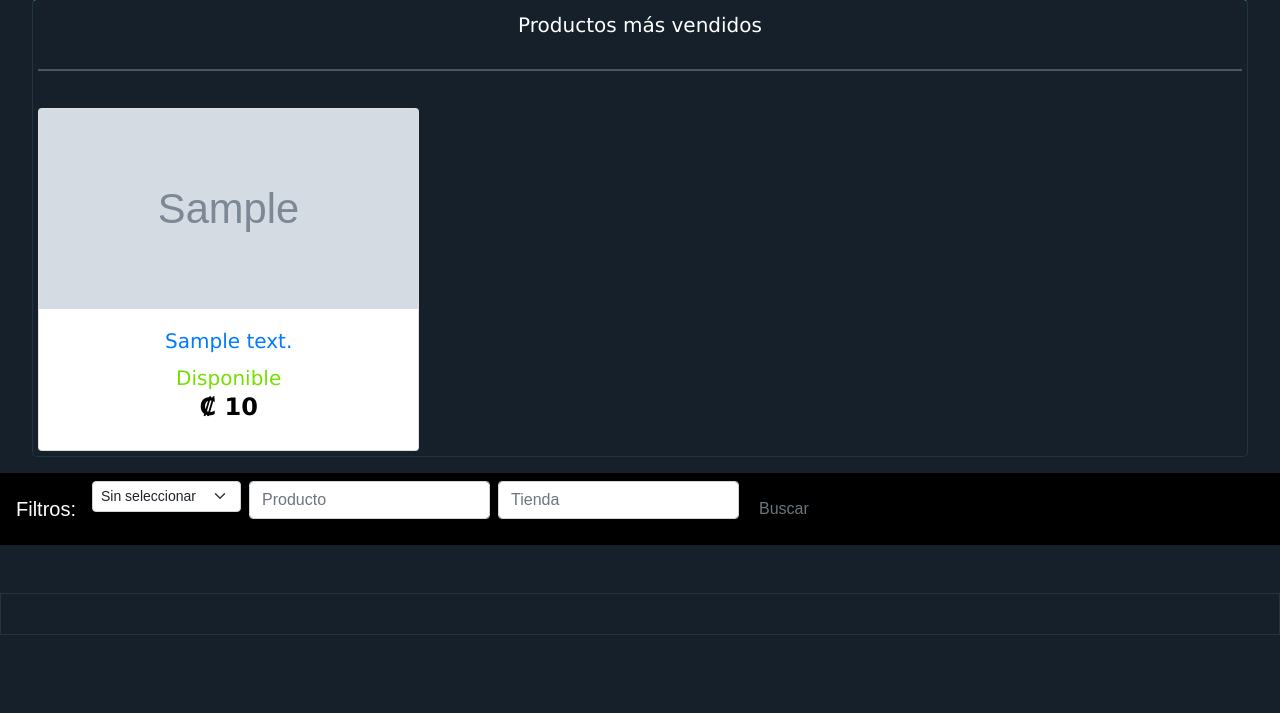
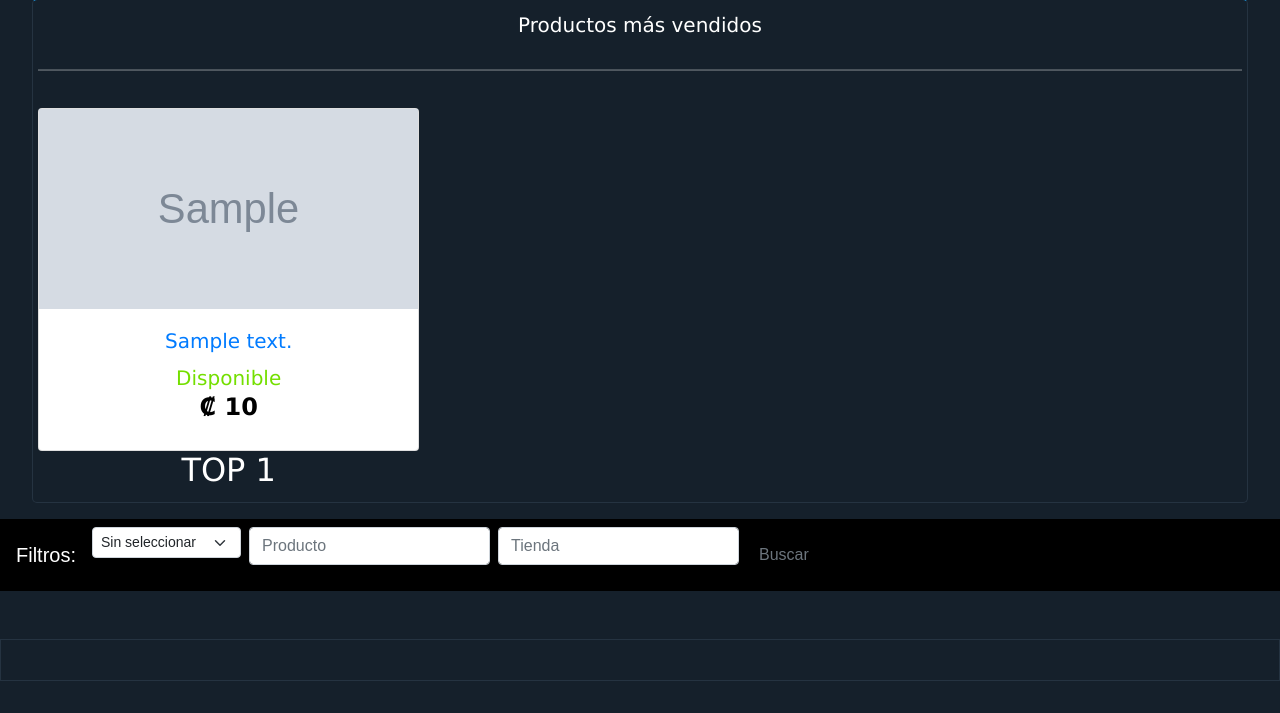
Before and after one commit to bosco11/Proyecto-2-progra4, a CodeIgniter app: page /Proyecto2-progra4/ in a window 1280 px wide. Shown: the part 87-800 px from the top of the page. Run offline with CodeIgniter, Linux system fonts and the light colour scheme; tables that the repository leaves empty hold one stand-in row (values such as "Sample post"); grey boxes marked "Sample" are stand-in pictures; some libraries are stand-ins or nearby versions.

Commit message:
Update compradorHome.php

```diff
--- a/marketplace/application/views/comprador/compradorHome.php
+++ b/marketplace/application/views/comprador/compradorHome.php
@@ -355,10 +355,11 @@
 				<hr>
 				<br>
 				<div class="row align-items ">
-					<?php if (!empty($productosMasVendidos)) { ?>
+					<?php $TOP = 0;
+					if (!empty($productosMasVendidos)) { ?>
 						<?php foreach ($productosMasVendidos as $pmv) { ?>
 							<?php foreach ($pro as $p) { ?>
-								<?php if ($pmv['id_productos'] == $p['id_productos']) { ?>
+								<?php if ($pmv['id_productos'] == $p['id_productos']) {  $TOP=$TOP+1 ?>
 									<div class="col-4">
 										<div class="card">
 											<div class="view overlay">
@@ -406,6 +407,9 @@
 													<strong>₡ <?php echo $p['precio'] ?></strong>
 												</h4>
 											</div>
+										</div>
+										<div>
+											<h2>TOP <?php echo $TOP ?></h2>
 										</div>
 									</div>
 								<?php } ?>
```
